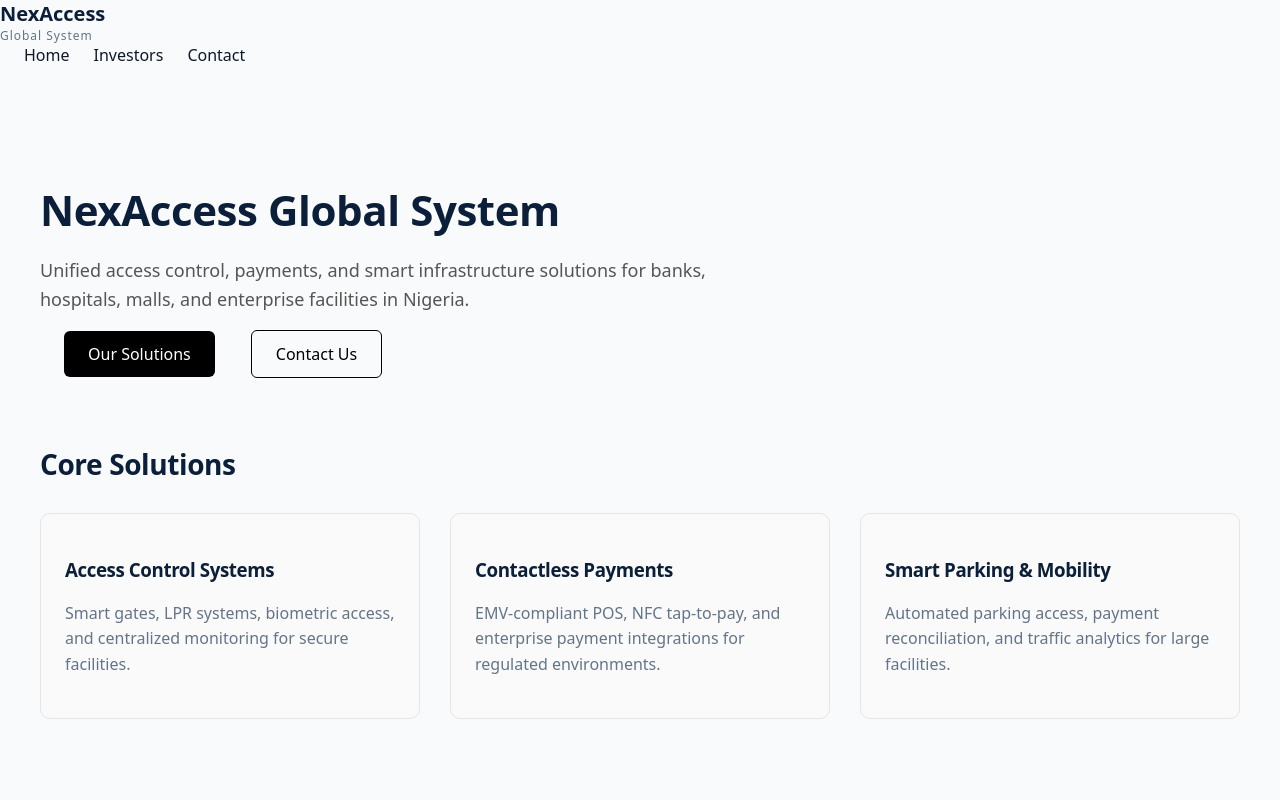
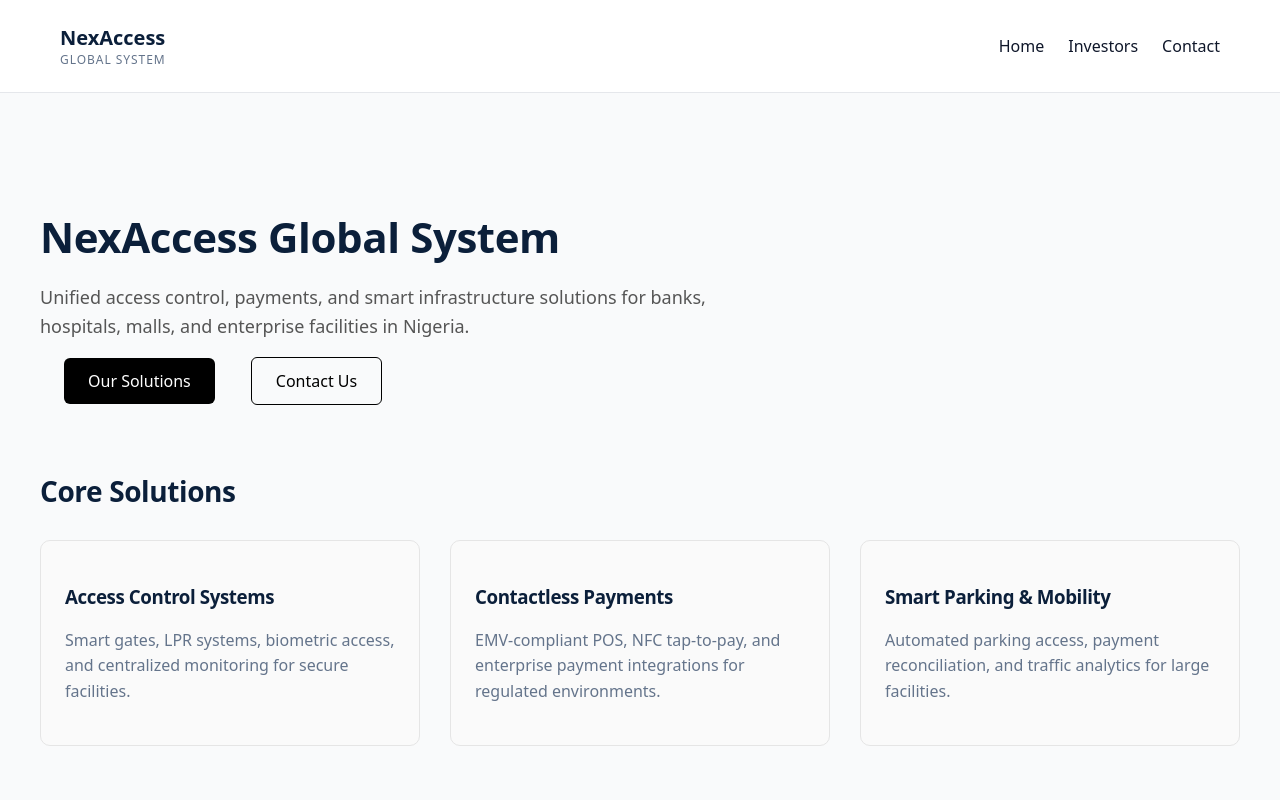
Before and after one commit to nwagwuemmanuel200-bit/nexaccess-website, a Next.js app: page / in a window 1280 px wide. Shown: the top 800 px of the page. Built offline with nearby package versions, Linux system fonts and the light colour scheme.

Commit message:
Refactor site-header styles in globals.css

```diff
--- a/app/globals.css
+++ b/app/globals.css
@@ -31,15 +31,14 @@ p {
 a {
   text-decoration: none;
 }
-<header className="site-header"> {
+.site-header {
   display: flex;
   justify-content: space-between;
   align-items: center;
   padding: 24px 60px;
-  background: white;
+  background: var(--bg-section);
   border-bottom: 1px solid #e5e7eb;
 }
-
 .logo strong {
   font-size: 20px;
   color: var(--primary);
@@ -50,6 +49,7 @@ a {
   font-size: 12px;
   color: var(--text-muted);
   letter-spacing: 0.08em;
+  text-transform: uppercase;
 }
 
 a {
```
